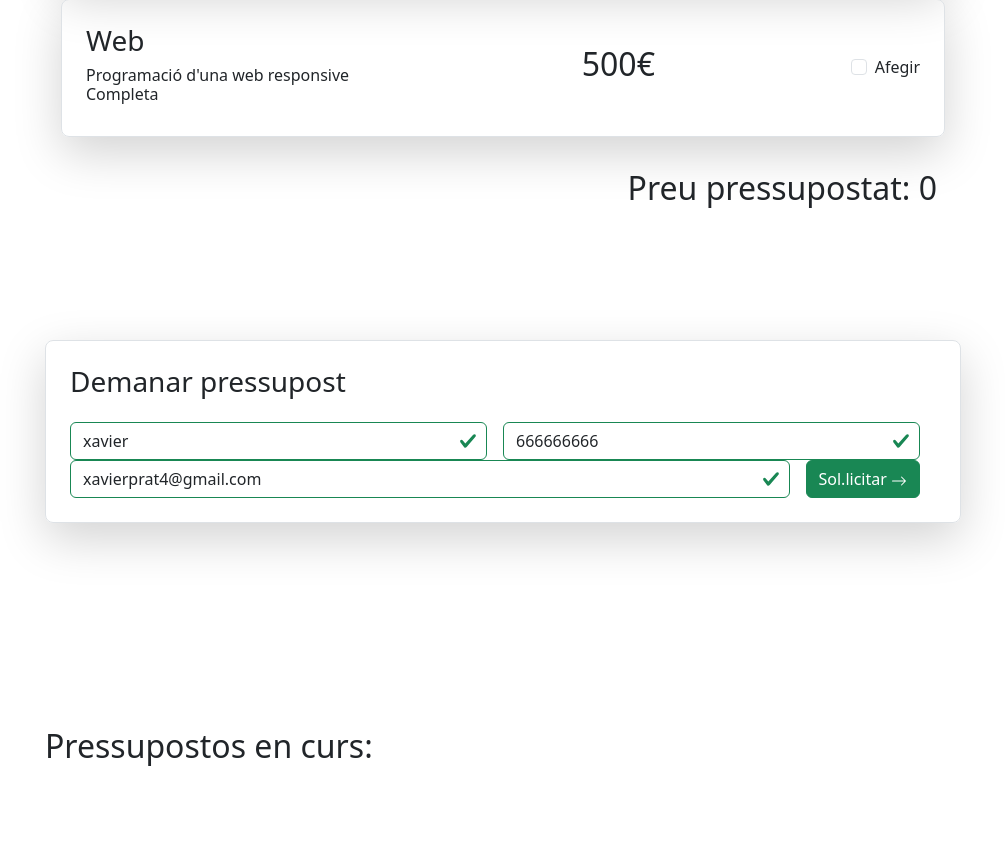
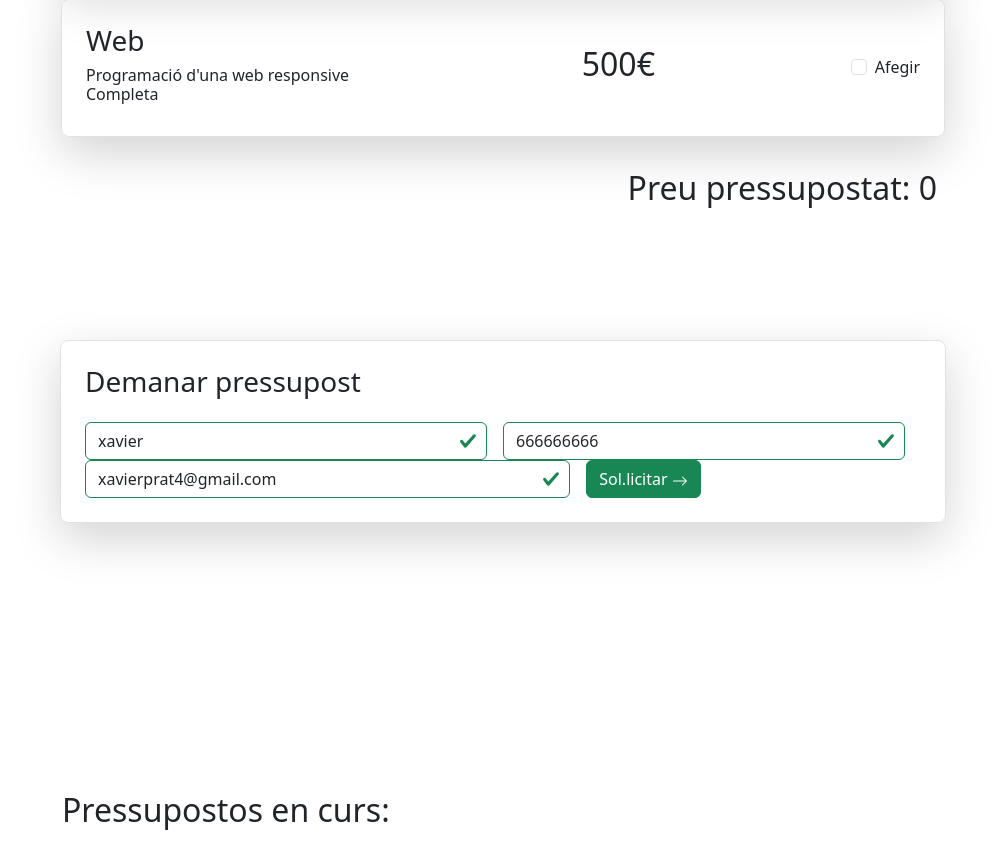
Before and after one commit to akustikoa/sprint6, an Angular app: page / in a window 1280 px wide. Shown: the part 700-1568 px from the top of the page, without its empty margins (137-1142 px from the left). Built offline with nearby package versions, Linux system fonts and the light colour scheme.

Commit message:
pintant i maquetant total exercici 5

```diff
--- a/src/app/budgets-list/budgets-list.component.html
+++ b/src/app/budgets-list/budgets-list.component.html
@@ -1,14 +1,14 @@
 <div class="container general">
-    <div>
+    <div class="mb-3">
         <h2>Pressupostos en curs: </h2>
     </div>
     @for (pressupost of usuariPressupostos; track pressupost) {
     <div class=" border rounded-3 p-5 shadow-lg d-flex justify-content-between align-items-center flex-wrap mb-3 w-100">
-        <div class="row">
-            <div class="col-md-6 col-12">
+
+        <div class="row w-100 align-items-center">
+            <div class="col-md-4 col-12 text-justify">
                 <div class="card-body ">
-                    <div class="row">
-                        <div class="col-md-6 col-12">
+                    <div class="col-12">
                         <h1 class="card-title">{{pressupost.usuari.nom}}</h1>
                     </div>
                     <div class="col-12">
@@ -19,26 +19,23 @@
                     </div>
                 </div>
             </div>
-            </div>
-            <div class="col-md-6 col-12">
+
+            <div class="col-md-4 col-12 text-justify ">
                 <div class="card-body">
-                    <div class="row">
-                        <div class="col-md-6 col-12">
-                            <div class="row justify-content-between align-items-center w-100">
                     <div class="card-title col-12">
                         <h6>Serveis contractats:</h6>
                     </div>
-                                <div class="col-12">
+                    <div>
                         @if (pressupost.serveis[0].Seo) {
                         <h6 class="card-tex">· SEO</h6>
                         }
                     </div>
-                                <div class="col-12">
+                    <div>
                         @if (pressupost.serveis[1].Ads) {
                         <h6 class="card-text">· ADS</h6>
                         }
                     </div>
-                                <div class="col-12">
+                    <div class="mt-2">
                         @if (pressupost.serveis[2].Web) {
                         <h6 class="card-text">· WEB ({{pressupost.extres.quantitatLlenguatges}} Llenguatges,
                             {{pressupost.extres.quantitatPagines}} Pàgines) </h6>
@@ -46,6 +43,13 @@
                     </div>
                 </div>
             </div>
+            <div class="col-md-4 col-12 text-center me-0">
+                <div class="card-body">
+                    <div class="card-title col-12">
+                        <h6>Total:</h6>
+                    </div>
+                    <div class="col-12">
+                        <h6 class="card-tex">{{pressupost.pressupostTotal}}</h6>
                     </div>
                 </div>
             </div>
--- a/src/app/budgets-list/budgets-list.component.scss
+++ b/src/app/budgets-list/budgets-list.component.scss
@@ -1,3 +1,3 @@
 .general {
-  padding: 88px !important;
+  padding: 105px !important;
 }
--- a/src/app/home/home.component.html
+++ b/src/app/home/home.component.html
@@ -35,7 +35,7 @@
           </div>
         </div>
         <div
-          class="form-check border rounded-3 p-4 shadow-lg d-flex justify-content-between align-items-center flex-wrap mb-3">
+          class="form-check border rounded-3 p-4 mb-3 shadow-lg d-flex justify-content-between align-items-center flex-wrap">
           <div class="max-desc">
             <h3>Web</h3>
             <h6>Programació d'una web responsive Completa</h6>
@@ -59,10 +59,10 @@
     </div>
   </div>
   <div class="row">
-    <div class="col-12 col-md-12 general2">
+    <div class="col-12 general2">
       <form [formGroup]="usuariForm">
         <div
-          class="border rounded-3 p-4 mb-3 shadow-lg d-flex justify-content-between align-items-center flex-wrap w-100">
+          class="border rounded-3 p-4 mb-5 shadow-lg d-flex justify-content-between align-items-center flex-wrap w-100">
           <div class="w-100 mb-3">
             <h3>Demanar pressupost</h3>
           </div>
@@ -81,7 +81,7 @@
               [class.is-invalid]="usuariForm.controls.email.touched && usuariForm.controls.email.invalid"
               [class.is-valid]="usuariForm.controls.email.valid">
           </div>
-          <div class="form-group me-3">
+          <div class="form-group flex-fill me-3">
             <button type="submit" class="btn btn-success rounded-2" (click)="guardarPressupost()">Sol.licitar <svg
                 xmlns="http://www.w3.org/2000/svg" width="16" height="16" fill="currentColor" class="bi bi-arrow-right"
                 viewBox="0 0 16 16">
--- a/src/app/home/home.component.scss
+++ b/src/app/home/home.component.scss
@@ -2,9 +2,9 @@
   padding: 100px !important;
 }
 .general2 {
-  padding-left: 100px;
-  padding-bottom: 100px;
-  padding-right: 100px;
+  padding-left: 115px;
+  padding-bottom: 115px;
+  padding-right: 115px;
 }
 .max-desc {
   max-width: 300px;
--- a/src/app/home/home.component.ts
+++ b/src/app/home/home.component.ts
@@ -50,8 +50,6 @@ export class HomeComponent {
       telefon: ['666666666', [Validators.required, Validators.pattern(/^\d{9}$/)]],
       email: ['xavierprat4@gmail.com', [Validators.required, Validators.pattern(/^[a-zA-Z0-9._%+-]+@[a-zA-Z0-9.-]+\.[a-zA-Z]{2,}$/),],],
     });
-
-
   }
 
   guardarPressupost(): void {
```
Lines whose indentation alone changed are shown as unchanged.
